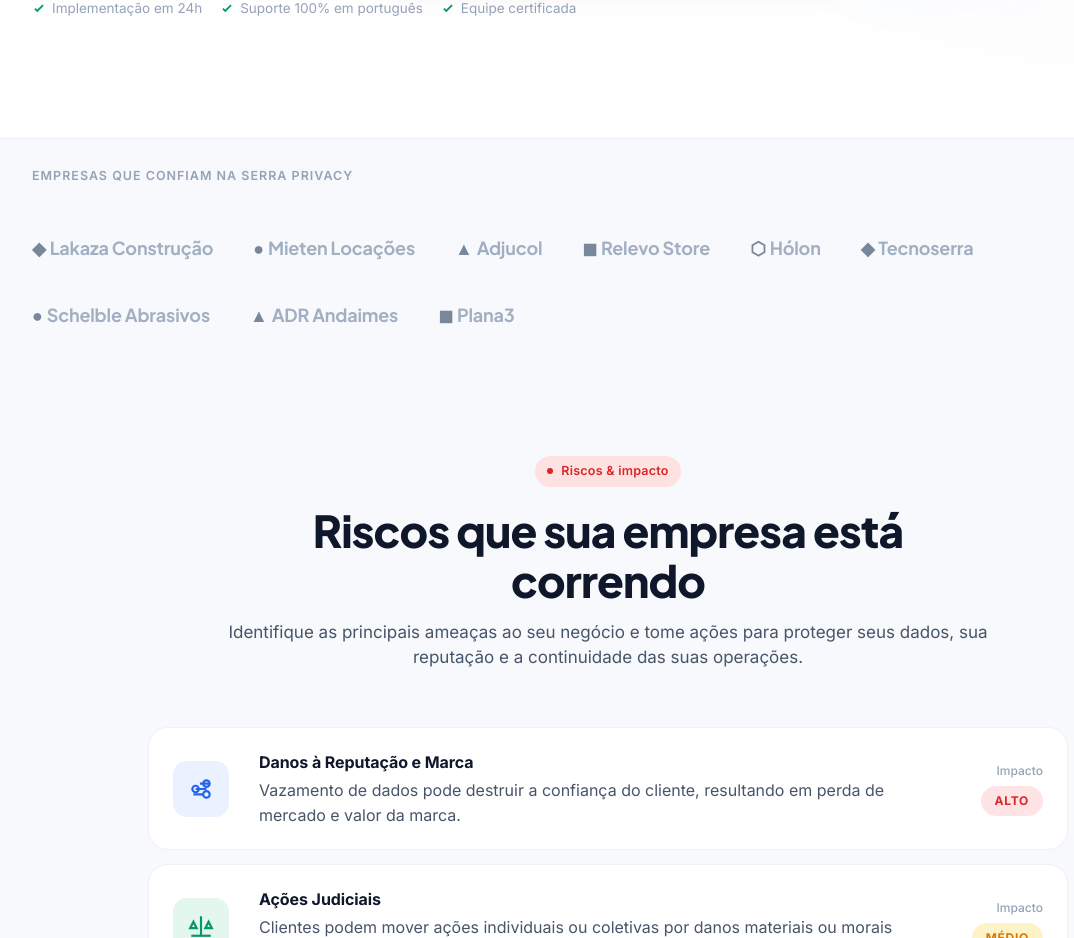
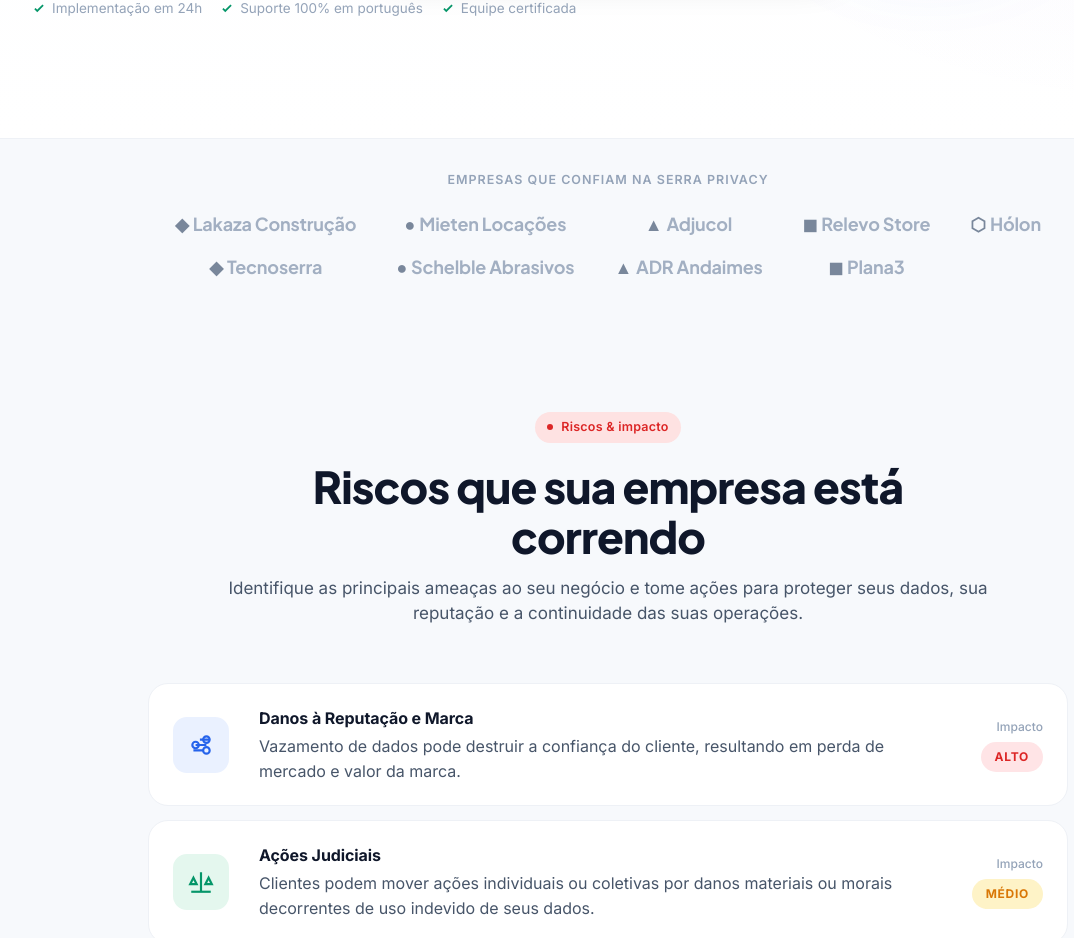
Before and after one commit to omatsudev/lgpd-platform, a Next.js app: page / in a window 1280 px wide. Shown: the part 814-1752 px from the top of the page, without its empty margins (32-1106 px from the left). Built offline with nearby package versions, Linux system fonts and the light colour scheme.

Commit message:
fix: center trust strip into two balanced rows (5+4)

```diff
--- a/app/page.tsx
+++ b/app/page.tsx
@@ -564,29 +564,30 @@ export default function HomePage() {
       </header>
 
       {/* ── TRUST STRIP ── */}
-      <div style={{ borderTop: '1px solid #EEF1F6', background: '#F7F9FC', padding: '28px 0' }}>
-        <div
-          className="lp-container"
-          style={{
-            display: 'flex',
-            alignItems: 'center',
-            gap: 48,
-            flexWrap: 'wrap',
-            justifyContent: 'space-between',
-          }}
-        >
+      <div style={{ borderTop: '1px solid #EEF1F6', background: '#F7F9FC', padding: '32px 0' }}>
+        <div className="lp-container" style={{ textAlign: 'center' }}>
           <span
             style={{
+              display: 'block',
               fontSize: '12.5px',
               fontWeight: 600,
               color: '#94A3B8',
               letterSpacing: '0.08em',
               textTransform: 'uppercase',
+              marginBottom: 20,
             }}
           >
             Empresas que confiam na Serra Privacy
           </span>
-          <div style={{ display: 'flex', gap: 40, alignItems: 'center', flexWrap: 'wrap' }}>
+          <div
+            style={{
+              display: 'grid',
+              gridTemplateColumns: 'repeat(5, auto)',
+              gap: '16px 40px',
+              justifyContent: 'center',
+              justifyItems: 'center',
+            }}
+          >
             {[
               { glyph: '◆', name: 'Lakaza Construção' },
               { glyph: '●', name: 'Mieten Locações' },
@@ -607,6 +608,7 @@ export default function HomePage() {
                   color: '#94A3B8',
                   letterSpacing: '-0.01em',
                   opacity: 0.85,
+                  whiteSpace: 'nowrap',
                 }}
               >
                 <span style={{ color: '#64748B', marginRight: 4 }}>{glyph}</span>
```
